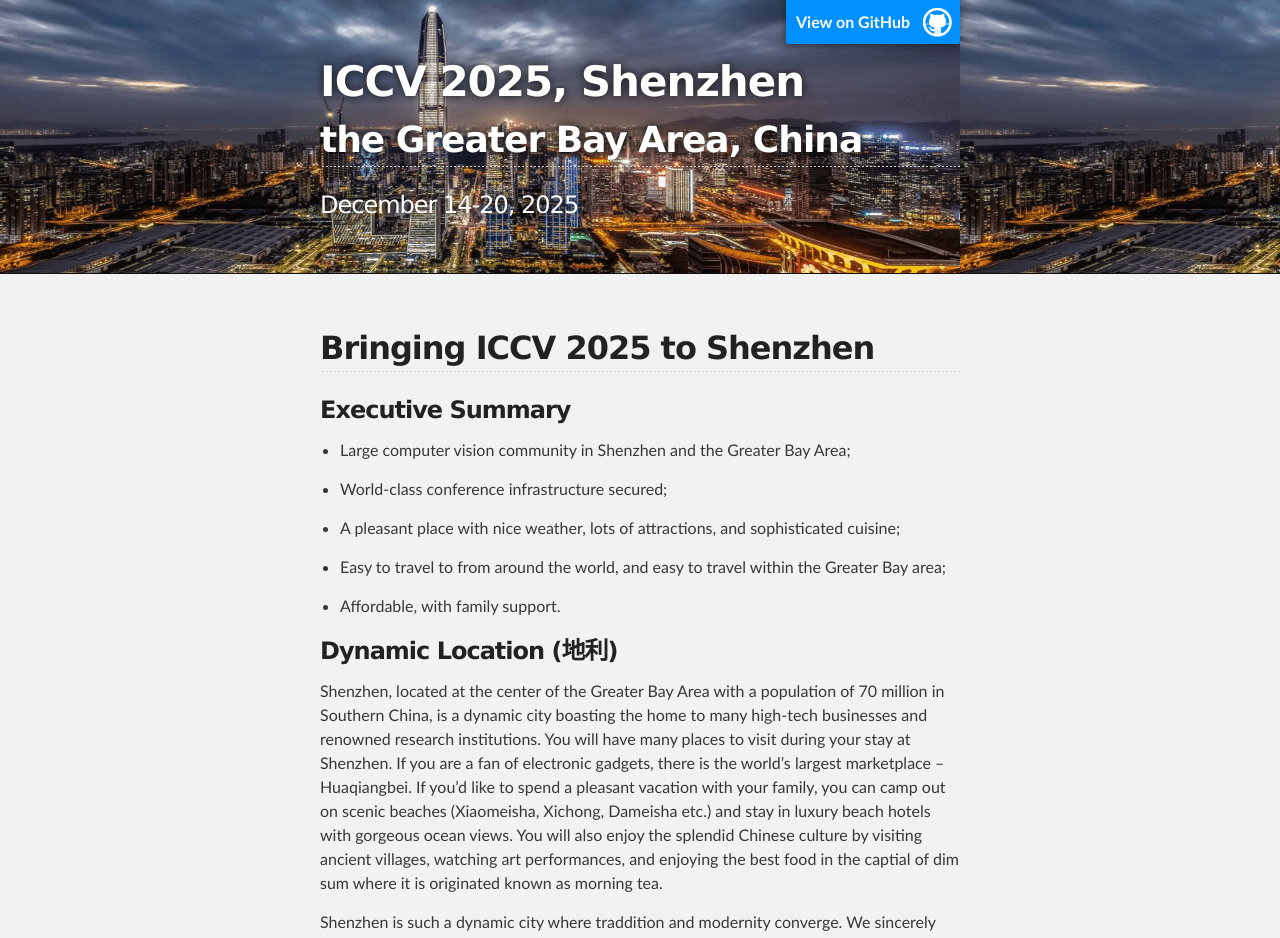
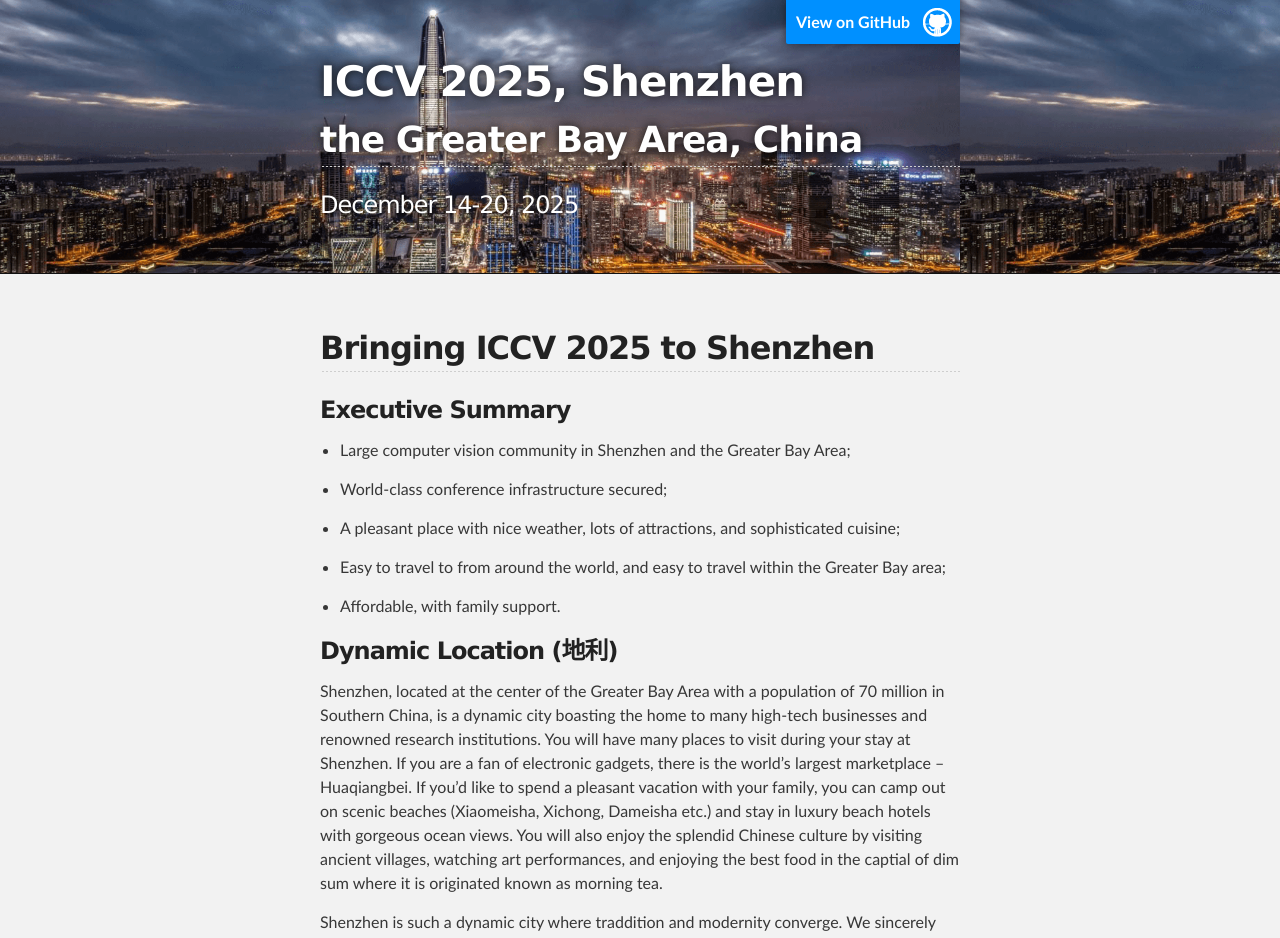
Before and after one commit to iccv2025shenzhen/iccv2025shenzhen, a Jekyll site: the page built from index.md, in a window 1280 px wide. Shown: the top 938 px of the page. Built offline with Jekyll 4.4.1, drawn with Linux system fonts in a browser that asks for light colours; our own code applies the rules of GitHub Pages for plain Markdown files.

Commit message:
Update default.html

```diff
--- a/_layouts/default.html
+++ b/_layouts/default.html
@@ -13,7 +13,7 @@
   <body>
 
     <!-- HEADER -->
-    <div id="header_wrap" class="outer" style="background: url('/assets/images/shenzhen.png');background-size:75% 100%;">
+    <div id="header_wrap" class="outer" style="background: url('/assets/images/shenzhen2.png');background-size:75% 100%;">
     <!-- <div id="header_wrap" class="outer"> -->
         <header class="inner">
           {% if site.github.is_project_page %}
```
